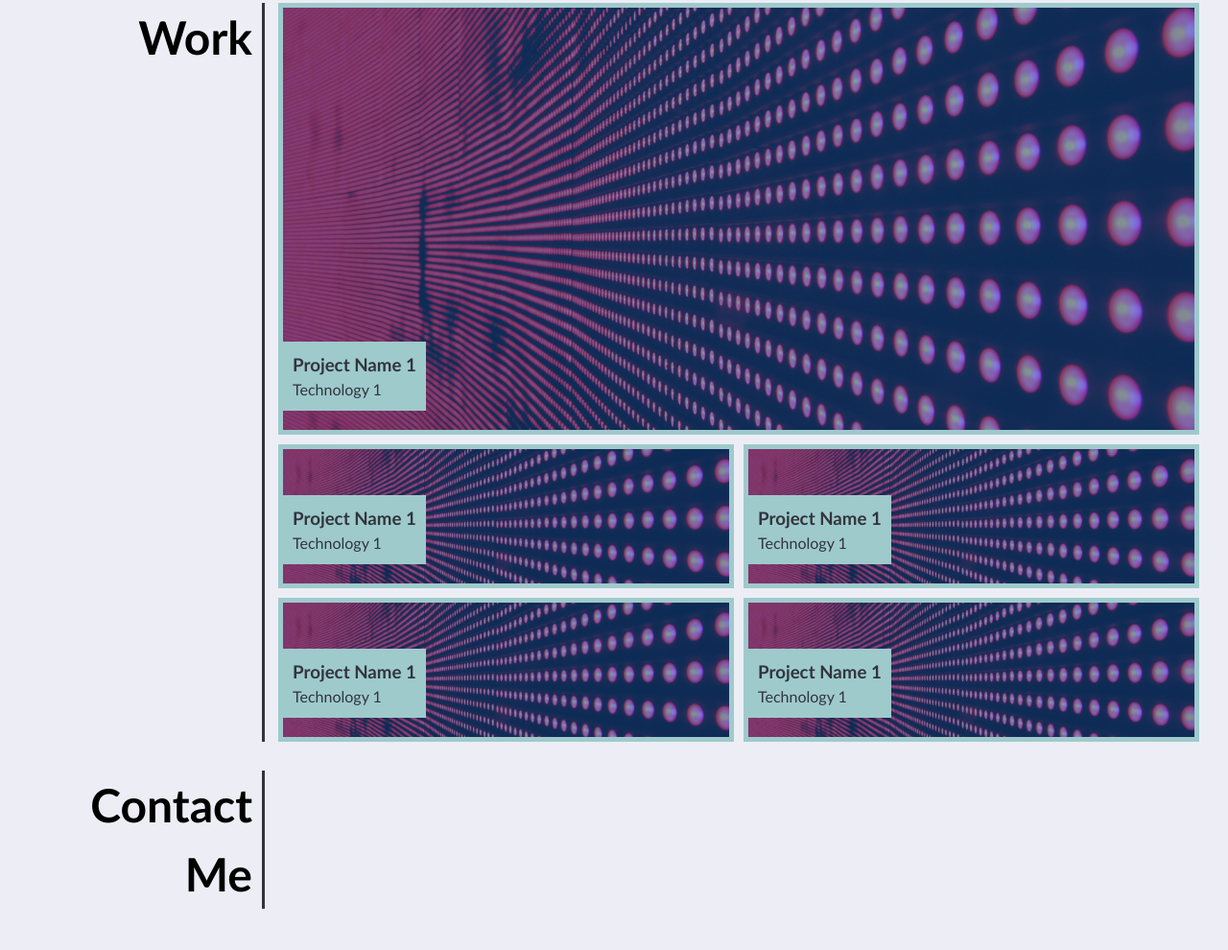
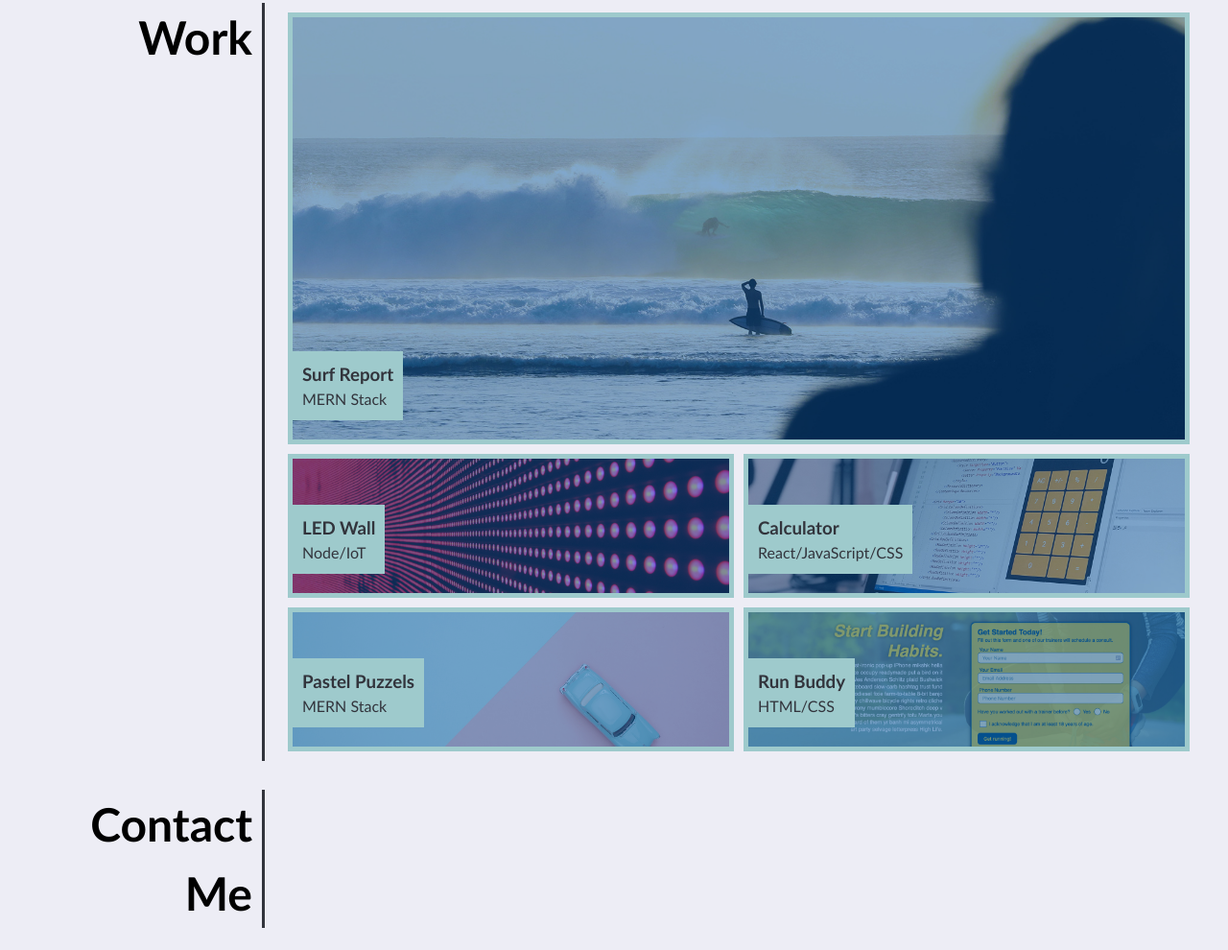
Before and after one commit to efcanchari/bootcamp-module-2-challenge, a plain HTML site: page index.html in a window 1280 px wide. Shown: the part 554-1544 px from the top of the page at 96% size. Drawn offline with Linux system fonts and the light colour scheme.

Commit message:
Fix issues

```diff
--- a/css/style.css
+++ b/css/style.css
@@ -144,25 +144,35 @@ p {
     padding: 10px;
 }
 
-/* Articles */
+/* Articles -----------------------------------------------*/
 .section-portfolio{
     display: grid;
   grid-template-columns: 1fr 1fr; /* Creates two columns for secondary projects */
   grid-gap: 10px;
+  padding: 10px;
 }
 
 .project-main {
   grid-column: 1 / -1;
   height: 450px;
+  position: relative;
 }
 
 .project-secondary {
   height: 150px;
+  position: relative;
+}
+
+.project img {
+  width: 100%;
+  height: 100%;
+  object-fit: cover;
+  position: absolute;
+  z-index: 1;
 }
 
 .project {
     width: 100%;
-    background-image: url("../images/02-portfolio-1.jpg");
     background-size: cover;
     background-position: center;
     border:  5px solid #9ecacc;
@@ -172,6 +182,9 @@ p {
     height: 100%;
     background-color: rgba(7, 82, 163, 0.5);
 
+    position: relative;
+      z-index: 2;
+
     /* FLex properties */
     display: flex;
     align-items: flex-end;
@@ -180,7 +193,7 @@ p {
 }
 
 .project-flex:hover {
-    background-color: rgba(7, 82, 163, 0); /* Fully opaque background on hover */
+    background-color: rgba(0, 0, 0, 0.4);
 }
 
 .project-title{
@@ -197,3 +210,5 @@ p {
 .project-title p{
     padding: 0px;
 }
+
+/* Contact -----------------------------------------------*/
--- a/index.html
+++ b/index.html
@@ -70,46 +70,51 @@
       <div class="section-content section-portfolio">
 
         <article class="project project-main">
+          <img src="../images/02-portfolio-4.jpg" alt="Project 1 description">
           <div class="project-flex">
             <div class="project-title">
-              <h3>Project Name 1</h3>
-              <p>Technology 1</p>
+              <h3>Surf Report</h3>
+              <p>MERN Stack</p>
             </div>
           </div>
         </article>
 
         <article class="project project-secondary">
+          <img src="../images/02-portfolio-1.jpg" alt="Project 1 description">
           <div class="project-flex">
             <div class="project-title">
-              <h3>Project Name 1</h3>
-              <p>Technology 1</p>
+              <h3>LED Wall</h3>
+              <p>Node/IoT</p>
             </div>
           </div>
         </article>
 
         <article class="project project-secondary">
+          <img src="../images/02-portfolio-2.jpg" alt="Project 1 description">
           <div class="project-flex">
             <div class="project-title">
-              <h3>Project Name 1</h3>
-              <p>Technology 1</p>
+              <h3>Calculator</h3>
+              <p>React/JavaScript/CSS</p>
             </div>
           </div>
         </article>
 
         <article class="project project-secondary">
+          <img src="../images/02-portfolio-3.jpg" alt="Project 1 description">
           <div class="project-flex">
             <div class="project-title">
-              <h3>Project Name 1</h3>
-              <p>Technology 1</p>
+              <h3>Pastel Puzzels</h3>
+              <p>MERN Stack</p>
             </div>
           </div>
         </article>
 
         <article class="project project-secondary">
+          <img src="../images/02-run-buddy.jpg" alt="Project 1 description">
           <div class="project-flex">
             <div class="project-title">
-              <h3>Project Name 1</h3>
-              <p>Technology 1</p>
+              <h3>Run Buddy</h3>
+              <p>HTML/CSS</p>
             </div>
           </div>
         </article>
```
